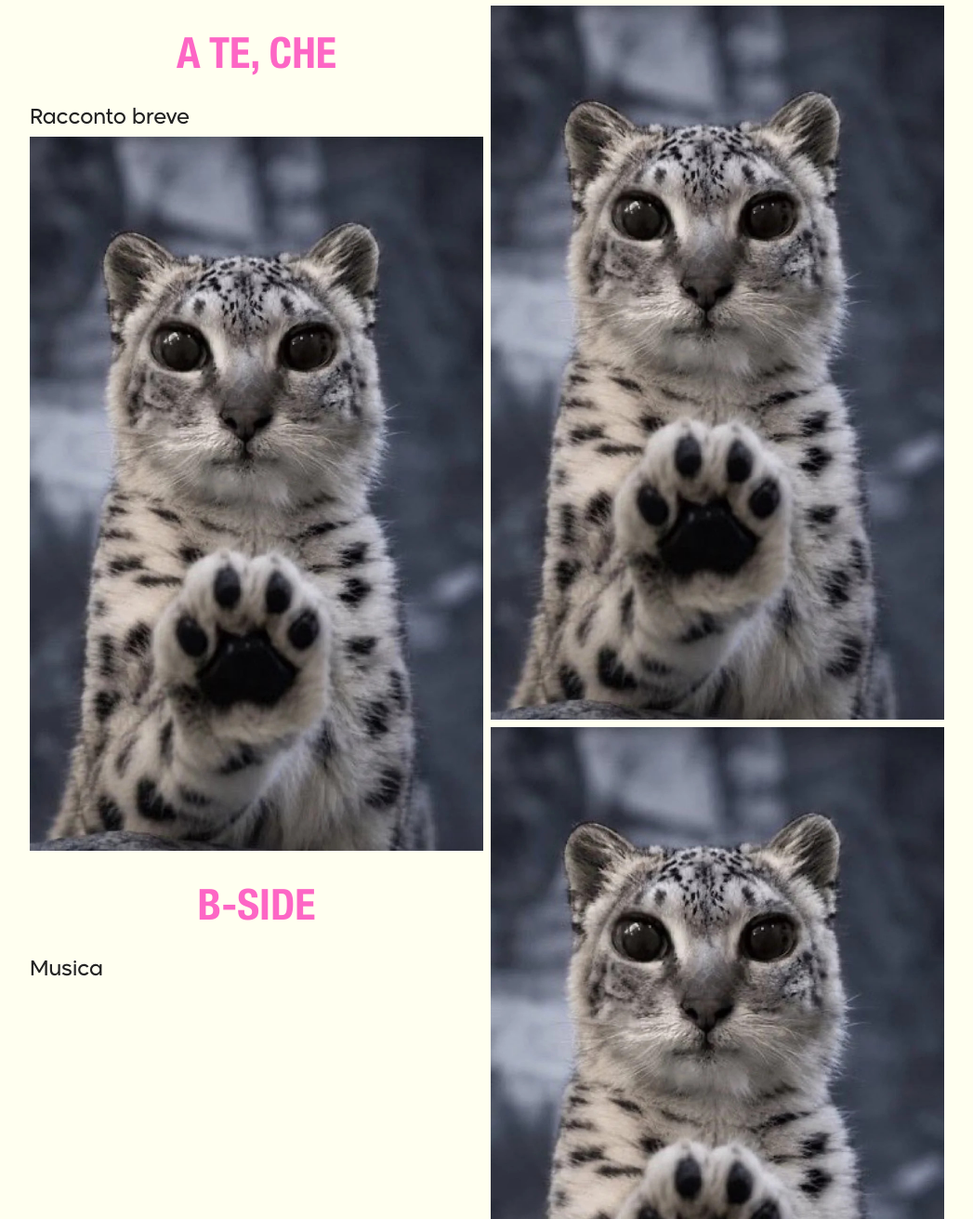
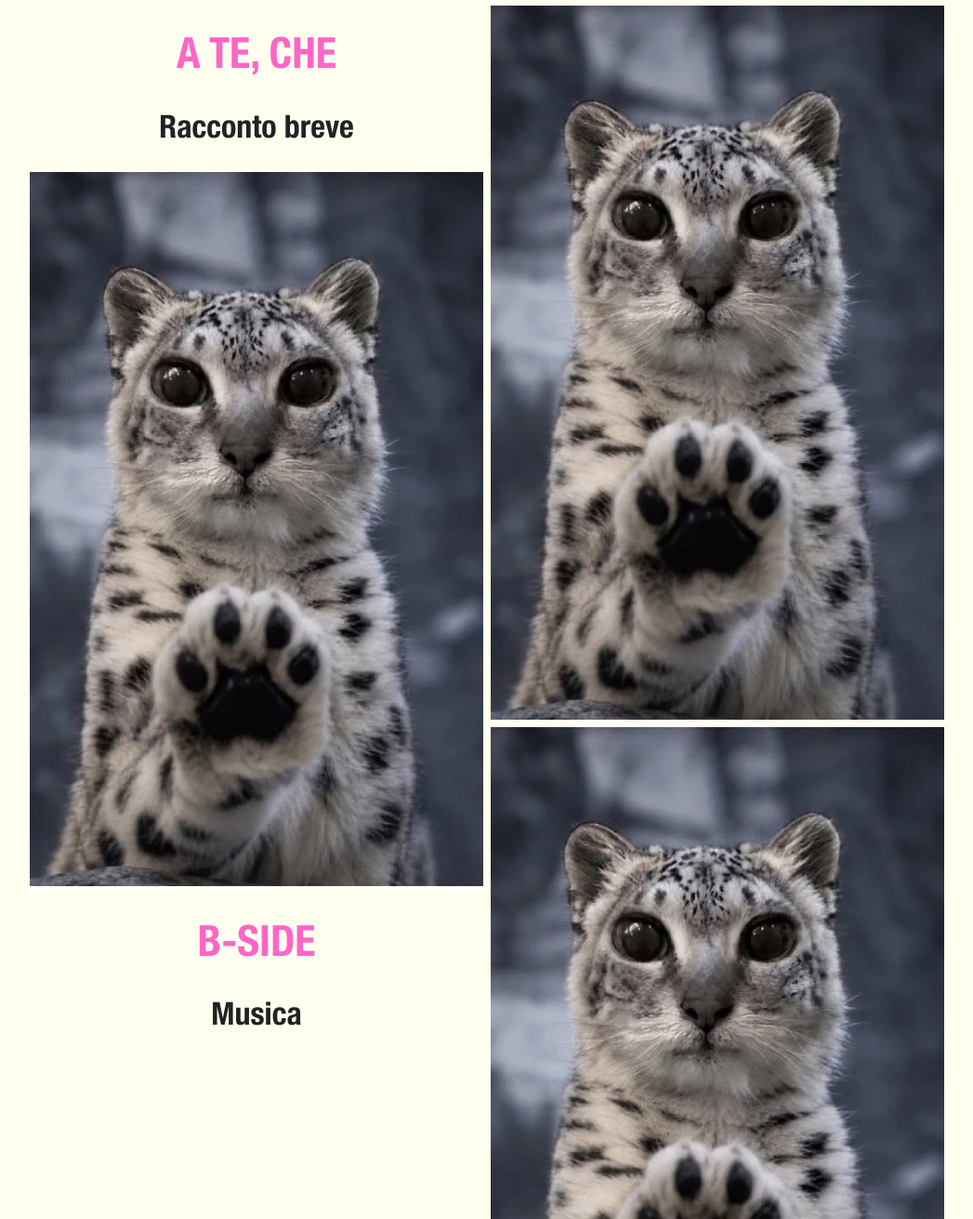
Before and after one commit to pussymagazine/pussymagazine.github.io, a plain HTML site: page rubriche/index.html in a window 1280 px wide. Shown: the part 1278-2589 px from the top of the page at 93% size, without its empty margins (116-1163 px from the left). Drawn offline with Linux system fonts and the light colour scheme.

Commit message:
cambiato card

```diff
--- a/rubriche/index.html
+++ b/rubriche/index.html
@@ -173,12 +173,12 @@
 		<div class="card">
 		  <img src="/media/pics/PussyMagazineLogo.jpg" alt="Magazine logo">
 		  <h1>A TE, CHE</h1>
-		  <span>Racconto breve</span>
+		  <h2 style="color: #222222">Racconto breve</h2>
 		</div>
 		<div class="card">
 		  <img src="/media/pics/PussyMagazineLogo.jpg" alt="Magazine logo">
 		  <h1>B-SIDE</h1>
-		  <span>Musica</span>
+		  <h2 style="color: #222222">Musica</h2>
 		</div>
 	  </div>
 	  <div class="column">
```
